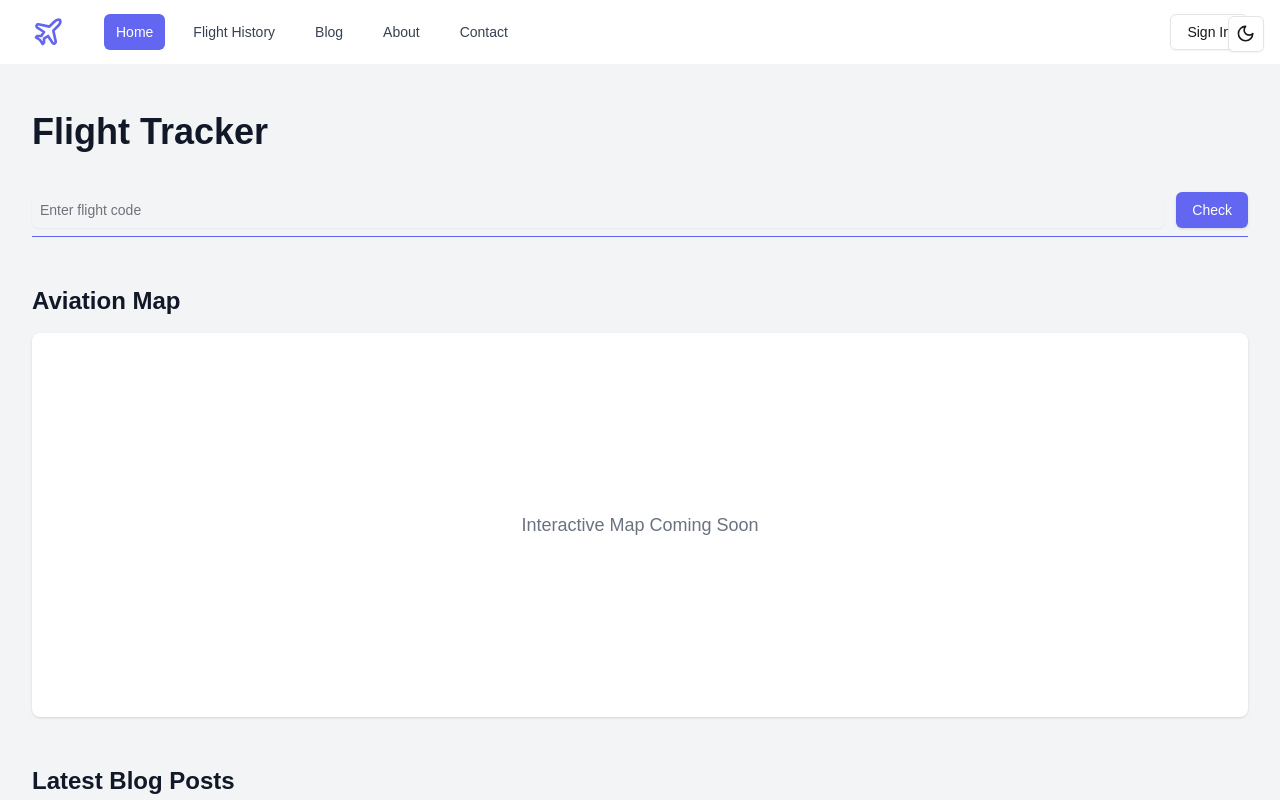
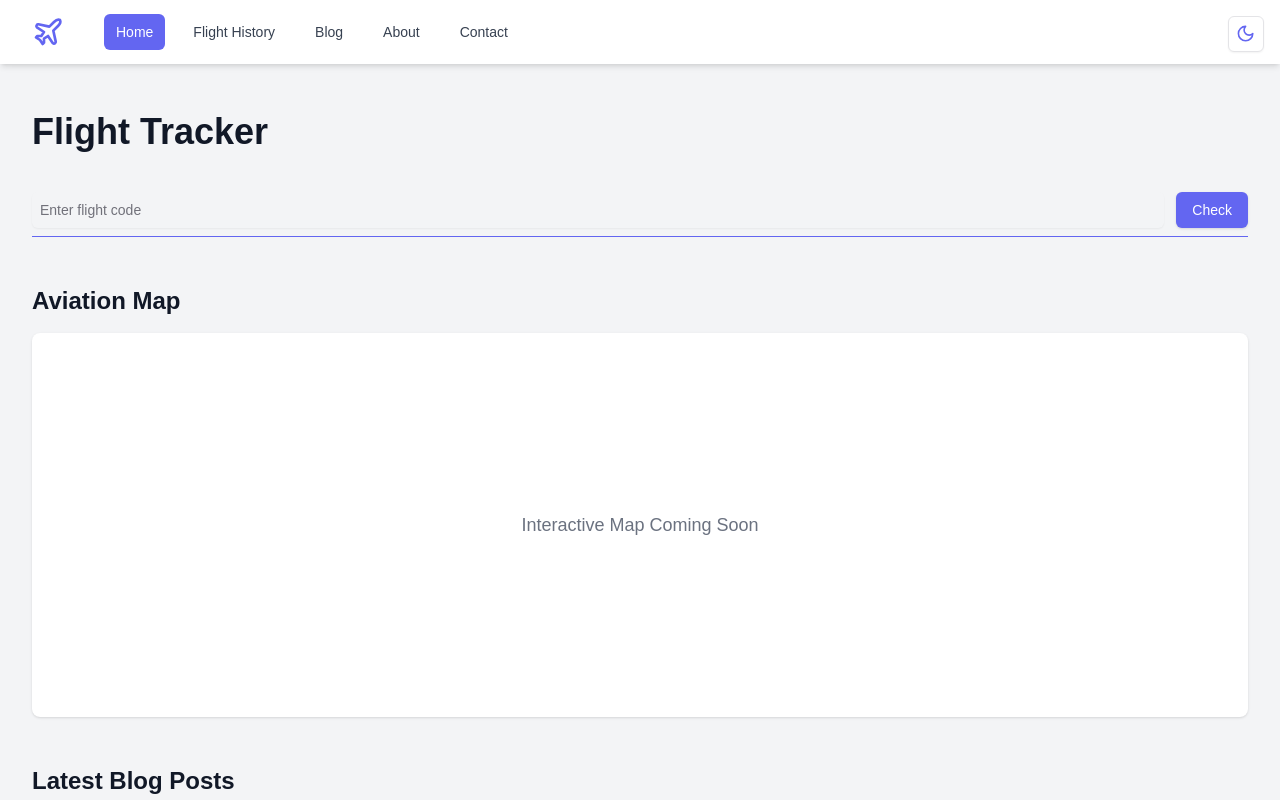
Before and after one commit to AdriaGS/aviation-point, a Next.js app: page / in a window 1280 px wide. Shown: the top 800 px of the page. Built offline with nearby package versions, Linux system fonts and the light colour scheme.

Commit message:
Update Navbar and Theme toggle style
 - Use same site color for theme toggle button
   and remove Sign In option from Navbar
 - Make Navbar sticky so that it keeps appearing
   when scrolling

```diff
--- a/src/app/layout.tsx
+++ b/src/app/layout.tsx
@@ -36,7 +36,7 @@ function ThemeToggle() {
       variant='outline'
       size='icon'
       onClick={toggleTheme}
-      className='fixed top-4 right-4 bg-white dark:bg-gray-800'
+      className='fixed top-4 right-4 bg-white text-indigo-500 dark:bg-gray-800'
     >
       {isDark ? <Sun className='h-[1.2rem] w-[1.2rem]' /> : <Moon className='h-[1.2rem] w-[1.2rem]' />}
       <span className='sr-only'>Toggle theme</span>
--- a/src/components/Navbar.tsx
+++ b/src/components/Navbar.tsx
@@ -20,7 +20,7 @@ export function Navbar() {
   const pathname = usePathname()
 
   return (
-    <nav className='bg-white dark:bg-gray-800 shadow-md'>
+    <nav className='sticky top-0 z-100 bg-white dark:bg-gray-800 shadow-md'>
       <div className='max-w-7xl mx-auto px-4 sm:px-6 lg:px-8'>
         <div className='flex items-center justify-between h-16'>
           <div className='flex items-center'>
@@ -43,9 +43,6 @@ export function Navbar() {
                 ))}
               </div>
             </div>
-          </div>
-          <div className='hidden md:block'>
-            <Button variant='outline'>Sign In</Button>
           </div>
           <div className='-mr-2 flex md:hidden'>
             <Sheet open={isOpen} onOpenChange={setIsOpen}>
@@ -75,11 +72,6 @@ export function Navbar() {
                     </Link>
                   ))}
                 </div>
-                <div className='pt-4 pb-3 border-t border-gray-200 dark:border-gray-700'>
-                  <Button variant='outline' className='w-full' onClick={() => setIsOpen(false)}>
-                    Sign In
-                  </Button>
-                </div>
               </SheetContent>
             </Sheet>
           </div>
--- a/src/styles/globals.css
+++ b/src/styles/globals.css
@@ -41,7 +41,7 @@ body {
     --muted: 240 4.8% 95.9%;
     --muted-foreground: 240 3.8% 46.1%;
     --accent: 240 4.8% 95.9%;
-    --accent-foreground: 240 5.9% 10%;
+    --accent-foreground: 243.5 75.4% 58.6%;
     --destructive: 0 84.2% 60.2%;
     --destructive-foreground: 0 0% 98%;
     --border: 240 5.9% 90%;
```
